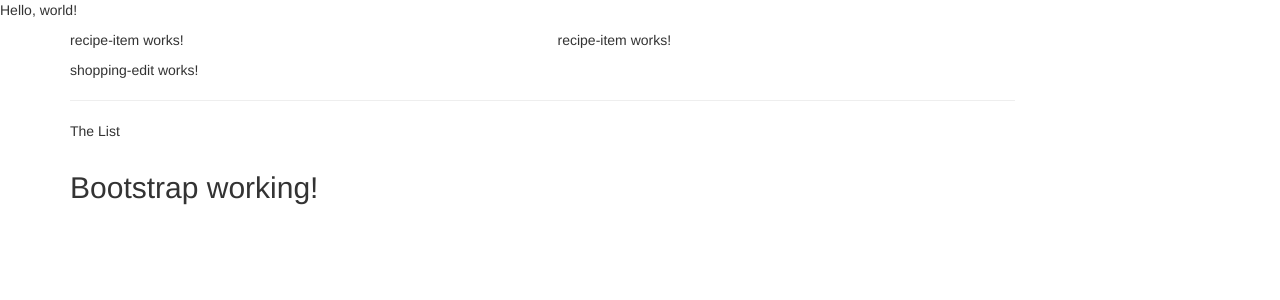
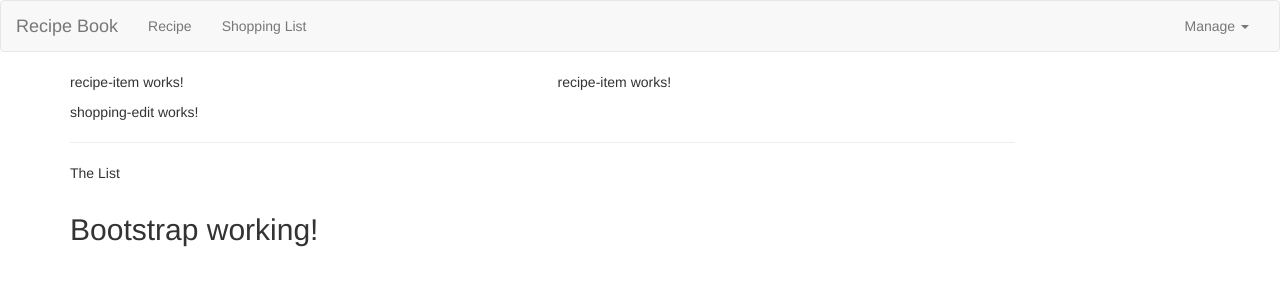
Before and after one commit to Abdu11ahMamun/NgCookListMaster, an Angular app: page / in a window 1280 px wide. Shown: the top 300 px of the page. Built offline with nearby package versions, Linux system fonts and the light colour scheme.

Commit message:
adding navigation bar

```diff
--- a/src/app/header/header.component.html
+++ b/src/app/header/header.component.html
@@ -1 +1,24 @@
-<p>Hello, world!</p>
+<nav class="navbar navbar-default">
+    <div class="container-fluid">
+        <div class="navbar-header">
+            <a href="#" class="navbar-brand">Recipe Book</a>
+        </div>
+
+        <div class="collapse navbar-collapse">
+            <ul class="nav navbar-nav">
+                <li><a href="#">Recipe</a></li>
+                <li><a href="#">Shopping List</a></li>
+            </ul>
+            <ul class="nav navbar-nav navbar-right">
+                <li class="dropdown">
+                    <a href="#" class="dropdown-toggle" role="button">Manage <span class="caret"></span></a>
+                    <ul class="dropdown-menu">
+                        <li><a href="#">Save Data</a></li>
+                        <li><a href="#">Fetch Data</a></li>
+                    </ul>
+                </li>
+            </ul>
+
+        </div>
+    </div>
+</nav>
```
